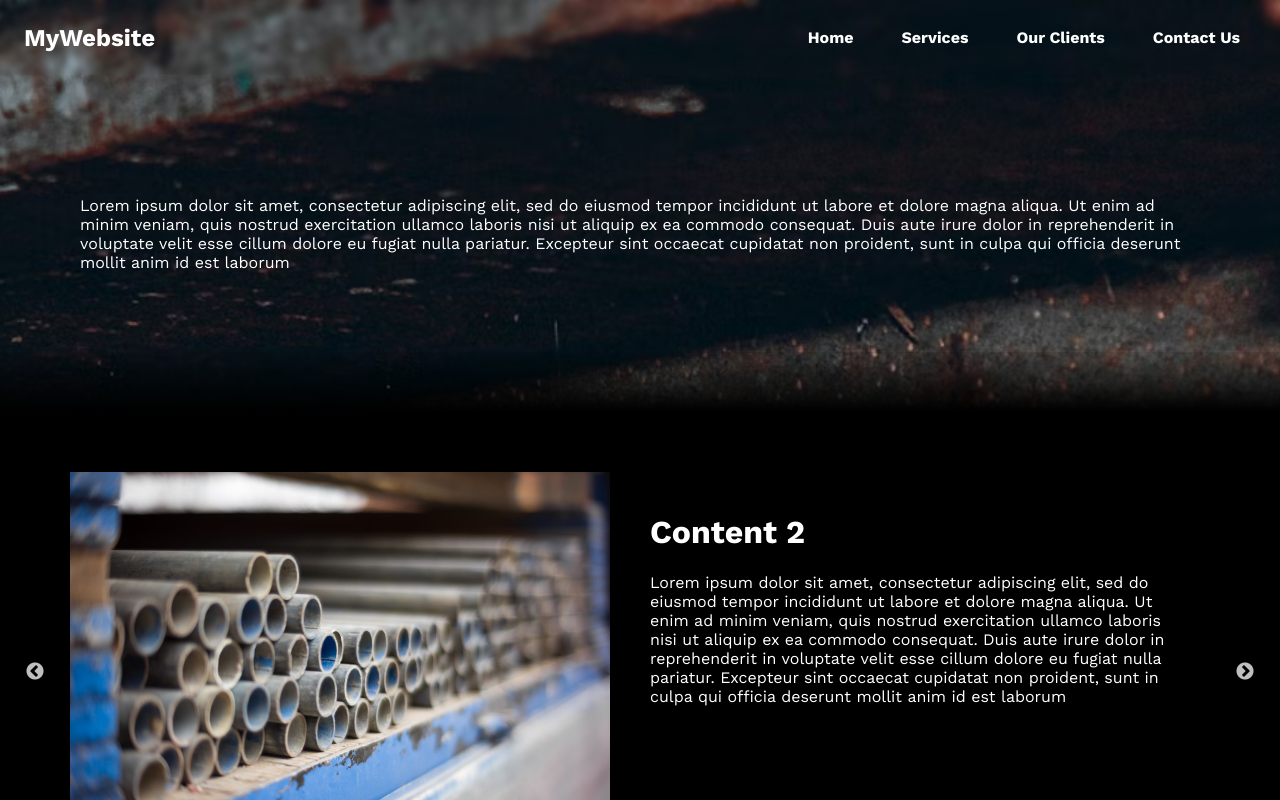
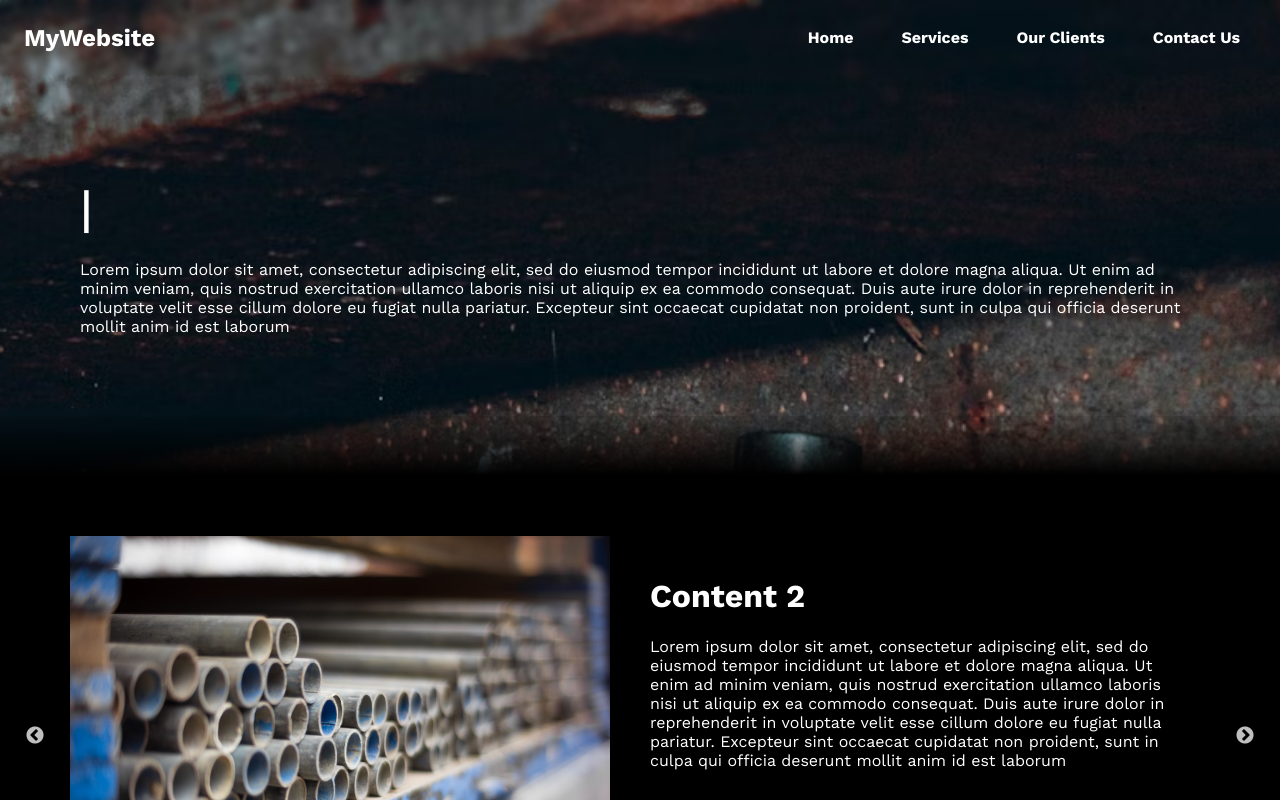
Before and after one commit to aposuarez/reactjs-web-sample-project, a Next.js app: page / in a window 1280 px wide. Shown: the top 800 px of the page. Built offline with nearby package versions, Linux system fonts and the light colour scheme; no server answers.

Commit message:
add animation

```diff
--- /dev/null
+++ b/hooks/useTypingAnimation.tsx
@@ -0,0 +1,27 @@
+import { useState, useEffect } from 'react'
+
+export function useTypingEffect(text, speed = 100) {
+
+  const [displayedText, setDisplayedText] = useState('')
+
+  useEffect(() => {
+
+    if(!text) return
+
+    let i = 0
+    setDisplayedText('')
+
+    const interval = setInterval(() => {
+        i++;
+        setDisplayedText(text.slice(0, i));
+
+        if (i >= text.length) {
+          clearInterval(interval);
+        }
+      }, speed);
+
+    return () => clearInterval(interval)
+  }, [text, speed])
+
+  return displayedText
+}
--- a/pages/Home.module.css
+++ b/pages/Home.module.css
@@ -13,7 +13,8 @@
 }
 
 .welcomeTitle {
-    font-size: 2rem;
+    min-height: 4rem;
+    font-size: 3rem;
     font-weight: 500;
     color: white;
 }
@@ -22,6 +23,9 @@
     font-size: 1rem;
     color: white;
     margin-top: 1rem;
+    transform: translateY(20px);
+    opacity: 0;
+    animation: slideIn 3s ease-out forwards;
 }
 
 .body {
@@ -52,3 +56,20 @@
     color: white;
     text-align: center;
 }
+
+.blinking {
+    animation: blink 1s step-start infinite;
+  }
+
+  @keyframes blink {
+    50% {
+      opacity: 0;
+    }
+  }
+
+  @keyframes slideIn {
+    to {
+      transform: translateY(0);
+      opacity: 1;
+    }
+  }
--- a/pages/index.tsx
+++ b/pages/index.tsx
@@ -3,16 +3,17 @@ import React, { useState,useEffect } from "react";
 import { fetchAndActivate, getValue } from "firebase/remote-config";
 import { remoteConfig } from "../api/firebase/remote-config";
 import { RemoteConfigKeys, SAMPLE_TEXT } from "../constants/strings";
+import { useTypingEffect } from "../hooks/useTypingAnimation";
 import styles from './Home.module.css'
 import Carousel from "../components/Carousel";
 import ImageGrid from "../components/ImageGrid";
-import Footer from "../components/Footer";
 import ContactForm from "../components/ContactForm";
 
 
 const HomePage = () => {
 
   const [welcomeTitle, setWelcomeTitle] = useState('')
+  const typedTitle = useTypingEffect(welcomeTitle, 100)
 
   useEffect(()=> {
     fetchAndActivate(remoteConfig)
@@ -26,7 +27,10 @@ const HomePage = () => {
     <BaseLayout>
       <div className={styles.root}>
         <div className={styles.welcomeContainer}>
-          <div className={styles.welcomeTitle}>{welcomeTitle}</div>
+          <div className={styles.welcomeTitle}>
+            {typedTitle}
+            <span className={styles.blinking}>|</span>
+          </div>
           <div className={styles.welcomeDescription}>{SAMPLE_TEXT.default}</div>
         </div>
         <div id="Services" className={styles.body}>
```
Also changed, not shown: components/ContactForm/ContactForm.module.css (line endings or trailing spaces), constants/strings.ts (line endings or trailing spaces), styles/globals.css (line endings or trailing spaces).
